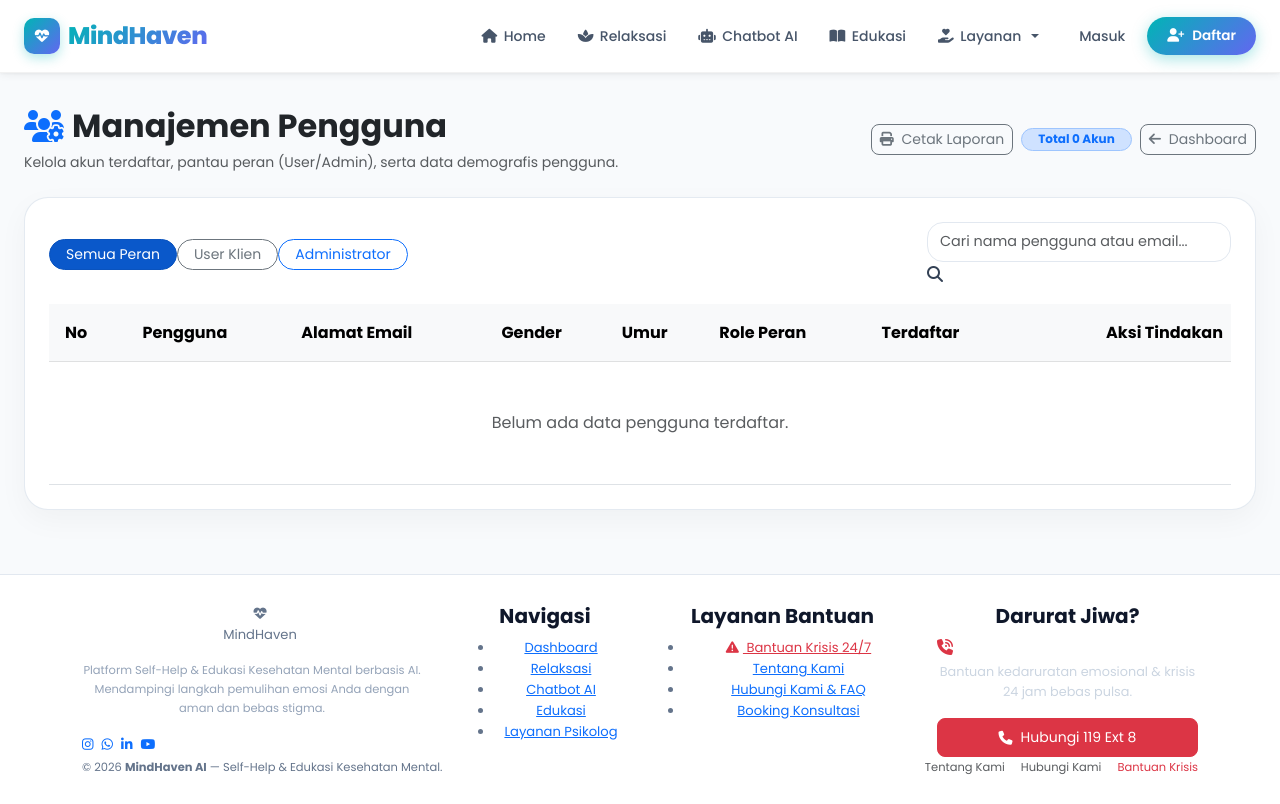
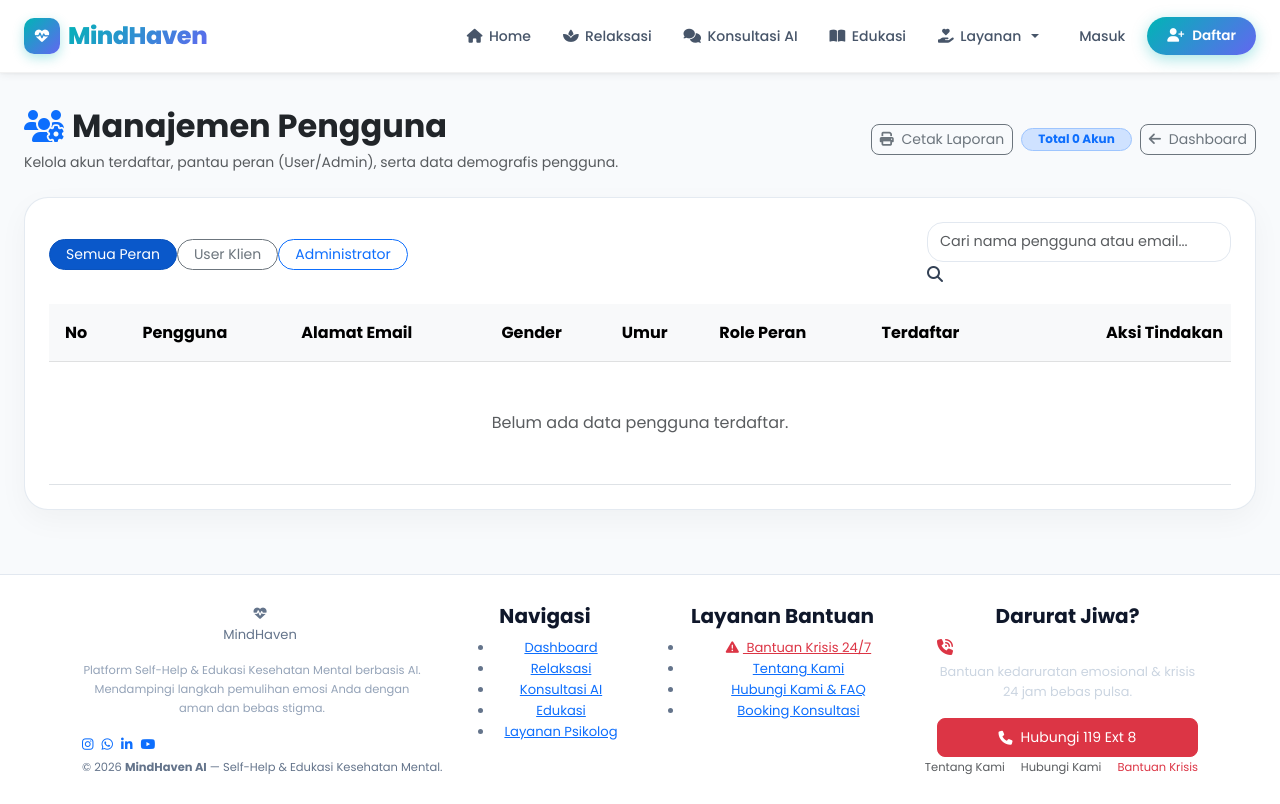
Before and after one commit to Riswantohalim11/kesehatan-mental, a Python web app: template templates/admin_users.html in a window 1280 px wide. Run offline with Jinja, Linux system fonts and the light colour scheme; the template is opened without the code that fills it, so the values that code supplies are empty.

Commit message:
Update base.html

```diff
--- a/templates/base.html
+++ b/templates/base.html
@@ -276,7 +276,7 @@
                     <li class="nav-item">
                         <a class="nav-link {% if active_page == 'chatbot' %}active{% endif %}"
                             href="{{ url_for('chatbot') }}">
-                            <i class="fa-solid fa-robot"></i> Chatbot AI
+                            <i class="fa-solid fa-comments"></i> Konsultasi AI
                         </a>
                     </li>
                     <li class="nav-item">
@@ -373,7 +373,7 @@
                     <li class="nav-item">
                         <a class="nav-link {% if active_page == 'chatbot' %}active{% endif %}"
                             href="{{ url_for('chatbot') }}">
-                            <i class="fa-solid fa-robot"></i> Chatbot AI
+                            <i class="fa-solid fa-comments"></i> Konsultasi AI
                         </a>
                     </li>
                     <li class="nav-item">
@@ -492,7 +492,7 @@
                     <ul class="footer-links">
                         <li><a href="{{ url_for('dashboard') }}">Dashboard</a></li>
                         <li><a href="{{ url_for('relaksasi') }}">Relaksasi</a></li>
-                        <li><a href="{{ url_for('chatbot') }}">Chatbot AI</a></li>
+                        <li><a href="{{ url_for('chatbot') }}">Konsultasi AI</a></li>
                         <li><a href="{{ url_for('edukasi') }}">Edukasi</a></li>
                         <li><a href="{{ url_for('layanan') }}">Layanan Psikolog</a></li>
                     </ul>
```
